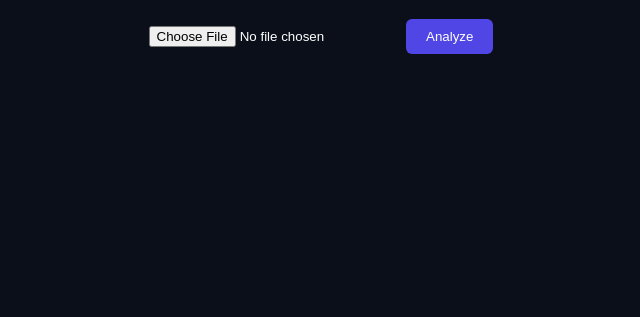
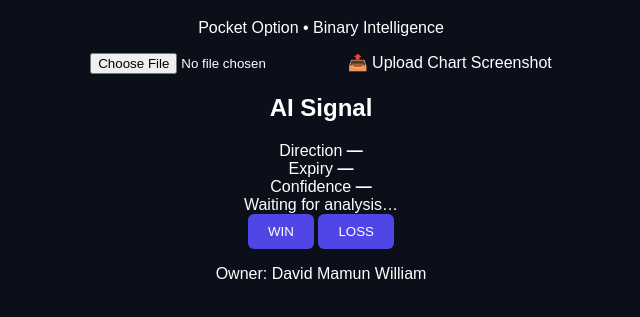
Before and after one commit to MAMUN-XD-GOD/cm, a plain HTML site: page ui/index.html in a window 1280 px wide. Shown: the part 61-378 px from the top of the page, without its empty margins (319-959 px from the left). Drawn offline with Linux system fonts and the light colour scheme.

Commit message:
Update index.html

```diff
--- a/ui/index.html
+++ b/ui/index.html
@@ -1,14 +1,57 @@
 <!DOCTYPE html>
-<html>
+<html lang="en">
 <head>
+  <meta charset="UTF-8">
   <title>ChartMind AI</title>
+  <meta name="viewport" content="width=device-width, initial-scale=1.0">
   <link rel="stylesheet" href="style.css">
 </head>
 <body>
-  <h1>ChartMind AI</h1>
-  <input type="file" id="img">
-  <button onclick="send()">Analyze</button>
-  <pre id="out"></pre>
+
+<div class="app">
+
+  <header>
+    <h1>ChartMind <span>AI</span></h1>
+    <p>Pocket Option • Binary Intelligence</p>
+  </header>
+
+  <section class="upload-box">
+    <input type="file" id="screenshot" accept="image/*">
+    <label for="screenshot">📤 Upload Chart Screenshot</label>
+  </section>
+
+  <section class="signal-card" id="signalCard">
+    <h2>AI Signal</h2>
+
+    <div class="row">
+      <span>Direction</span>
+      <strong id="direction">—</strong>
+    </div>
+
+    <div class="row">
+      <span>Expiry</span>
+      <strong id="expiry">—</strong>
+    </div>
+
+    <div class="row">
+      <span>Confidence</span>
+      <strong id="confidence">—</strong>
+    </div>
+
+    <div class="note" id="note">Waiting for analysis…</div>
+
+    <div class="feedback">
+      <button class="win">WIN</button>
+      <button class="loss">LOSS</button>
+    </div>
+  </section>
+
+  <footer>
+    <p>Owner: David Mamun William</p>
+  </footer>
+
+</div>
+
 <script src="main.js"></script>
 </body>
-</html>
+        </html>
```
